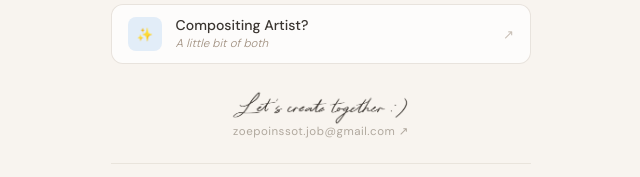
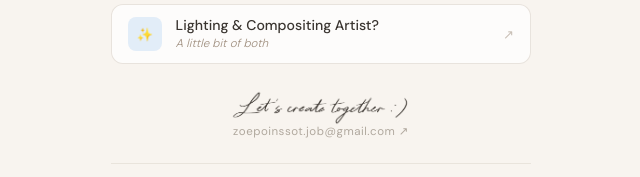
Before and after one commit to ZoePoinssot/portfolio.gitbuh.io, a plain HTML site: page index.html in a window 1280 px wide. Shown: the part 829-1006 px from the top of the page, 319-959 px from the left. Drawn offline with nearby package versions, Linux system fonts and the light colour scheme; a web font is replaced by a local one.

Commit message:
Update index.html

```diff
--- a/index.html
+++ b/index.html
@@ -292,7 +292,7 @@
 	<a href="lighting&Compositing.html" class="link-card">
       <div class="icon-wrap compositing">✨</div>
       <div class="link-text">
-        <div class="link-title">Compositing Artist?</div>
+        <div class="link-title">Lighting & Compositing Artist?</div>
         <div class="link-sub">A little bit of both</div>
       </div>
       <span class="arrow">↗</span>
```
